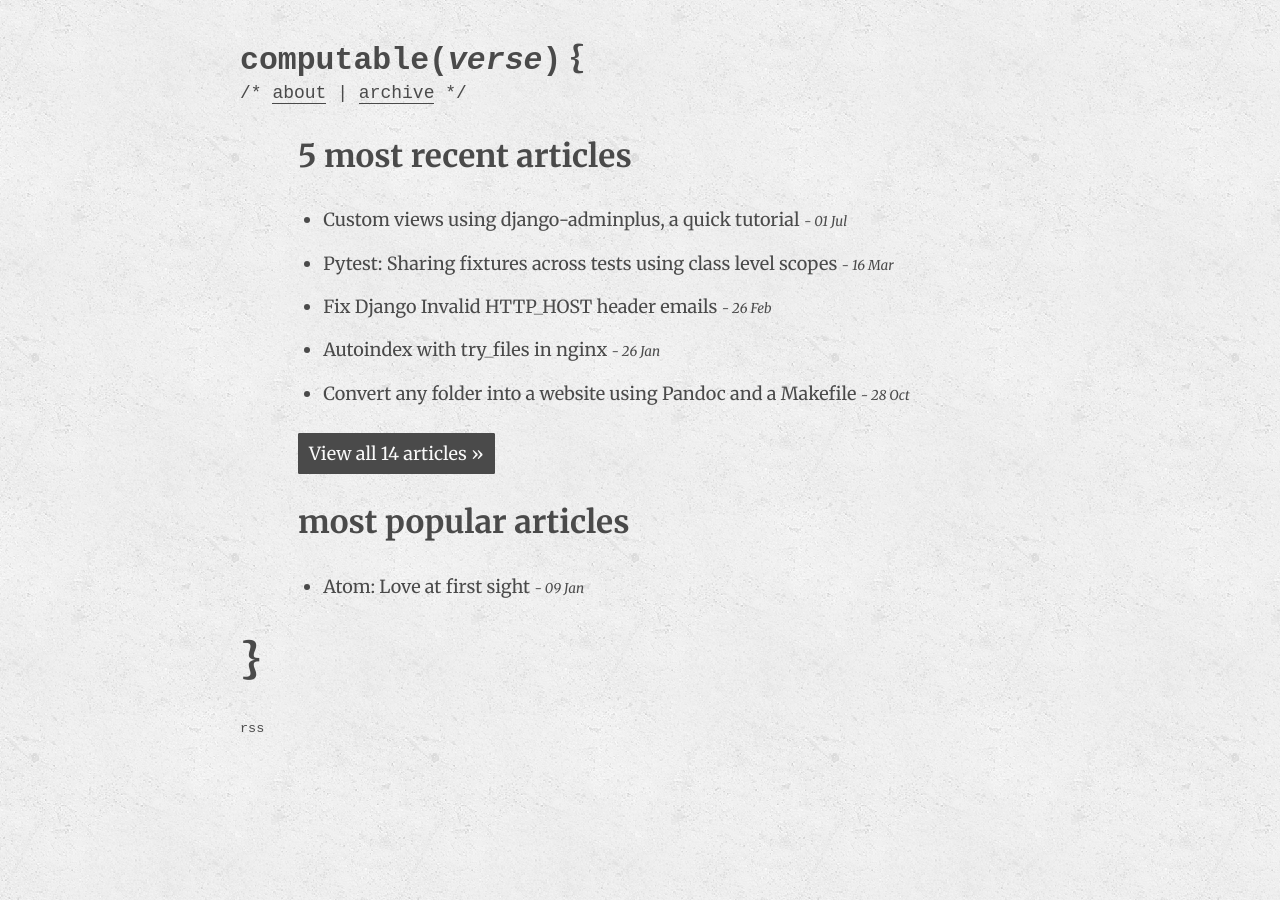
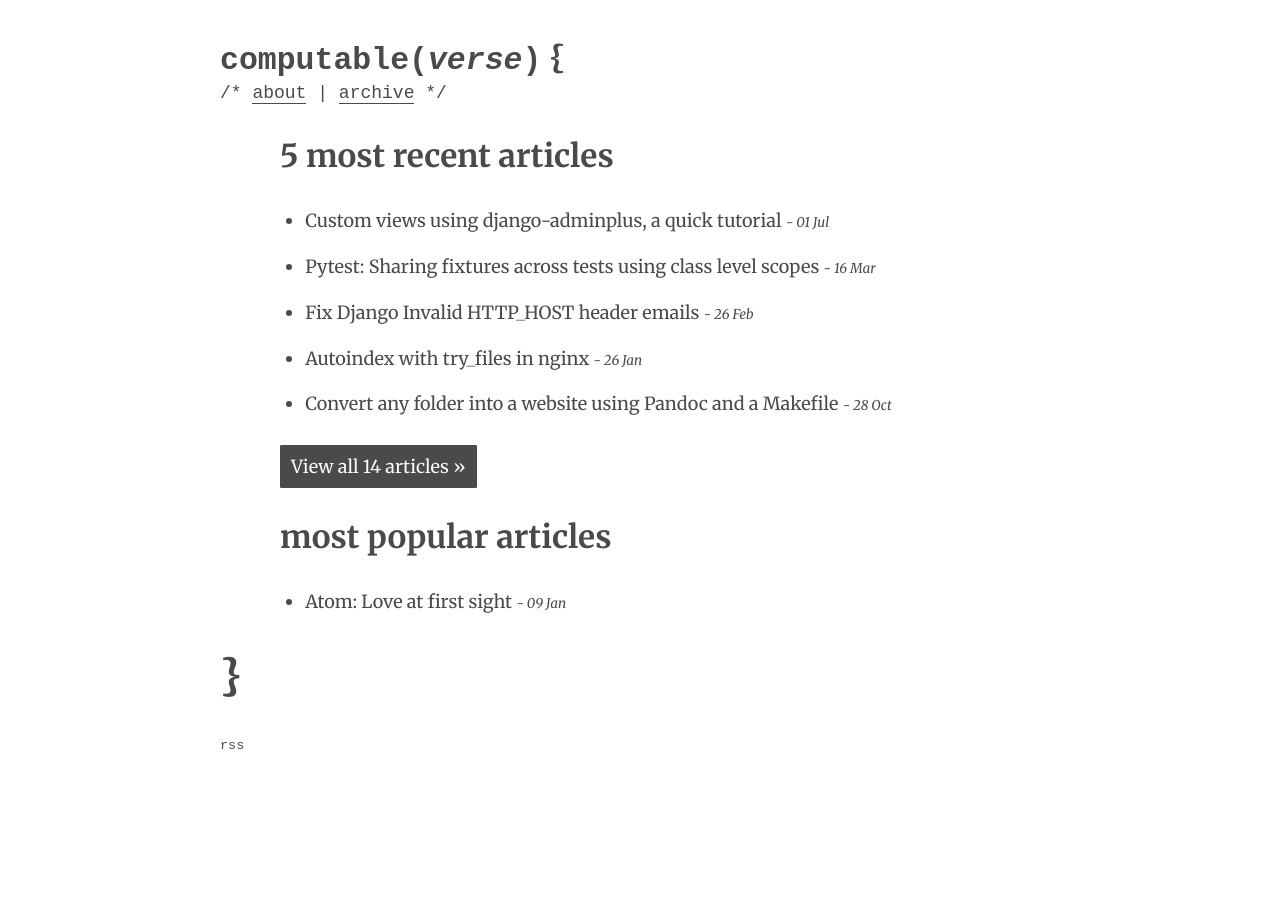
Before and after one commit to oxalorg/computableverse.com, a Jekyll site: the page built from index.html, in a window 1280 px wide. Built offline with Jekyll 4.4.1, drawn with Linux system fonts in a browser that asks for light colours.

Commit message:
Removed bg. More readable font settings

```diff
--- a/assets/css/custom.css
+++ b/assets/css/custom.css
@@ -1,12 +1,12 @@
 html {
-    background-image: url('../img/background.png')
+    /*background-image: url('../img/background.png')*/
 }
 
 body {
     padding-top: 20px;
     font-family: Merriweather, Helvetica, Arial, sans-serif;
     background-color: rgba(0,0,0,0.0);
-    max-width: 800px;
+    max-width: 840px;
 }
 
 .site-title {
@@ -25,7 +25,8 @@ body {
 }
 
 .site-main {
-    max-width: 684px;
+    line-height: 1.75;
+    max-width: 720px;
     margin: auto;
 }
 
```
